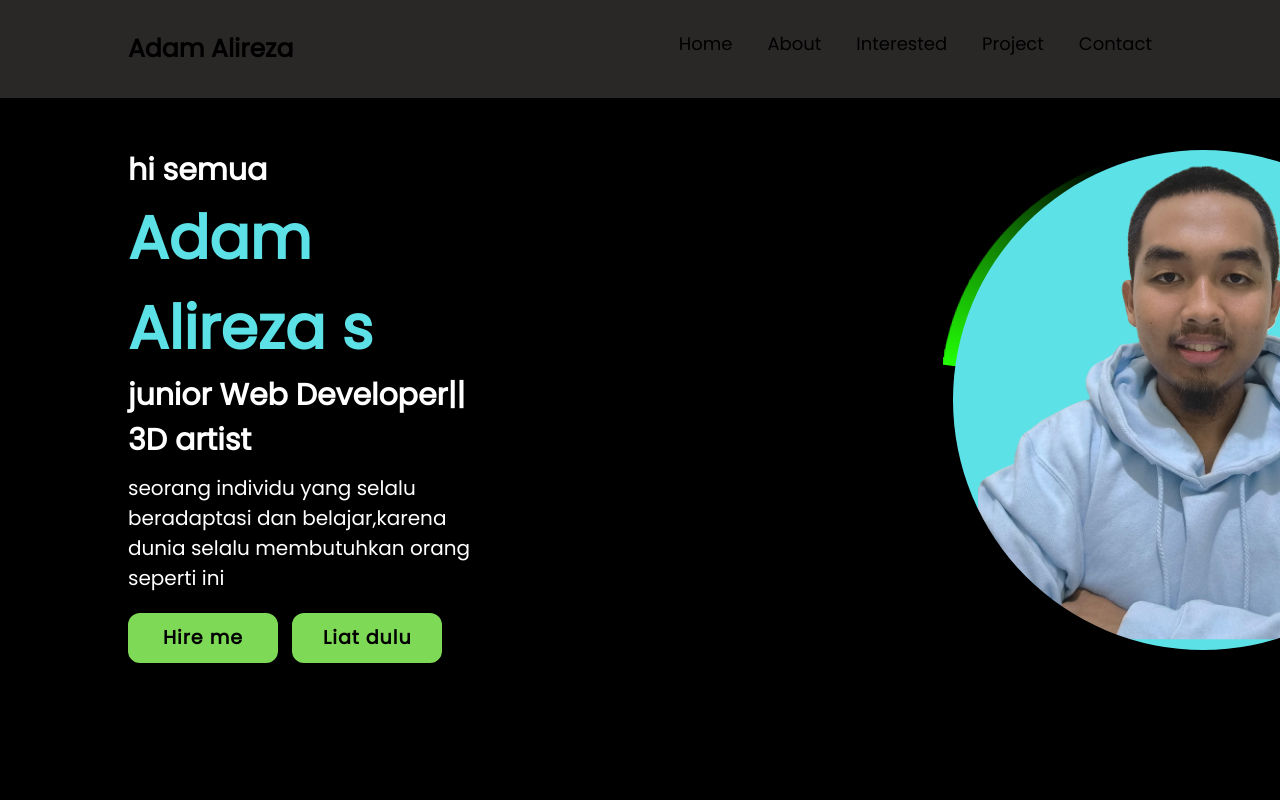
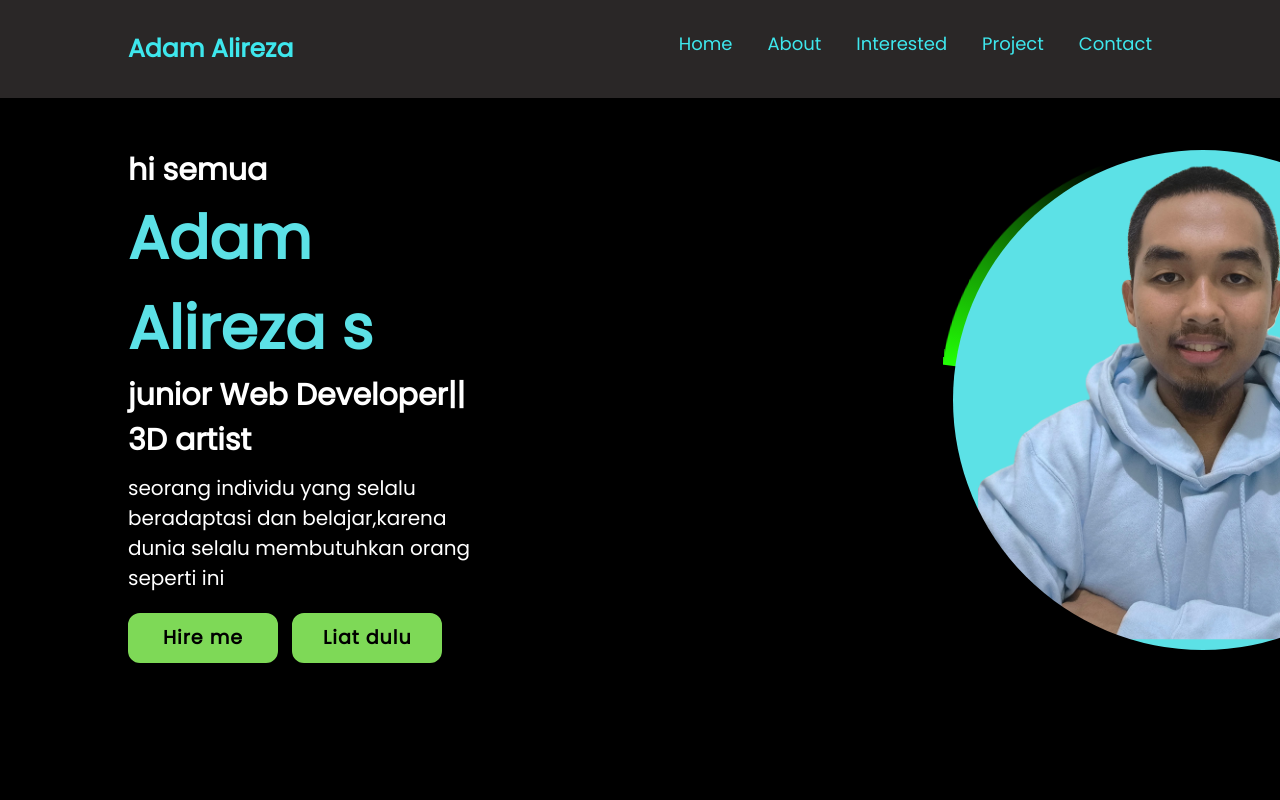
Before and after one commit to adamalireza/adamprofille, a plain HTML site: page index.html in a window 1280 px wide. Shown: the top 800 px of the page. Drawn offline with nearby package versions, Linux system fonts and the light colour scheme.

Commit message:
Update style.css

```diff
--- a/style.css
+++ b/style.css
@@ -65,7 +65,7 @@ body{
 
 .header a{
     text-decoration: none;
-    color: #000000;
+    color: var(--bg-biru2);
     transition: background-color 150ms ease;
 
 }
```
